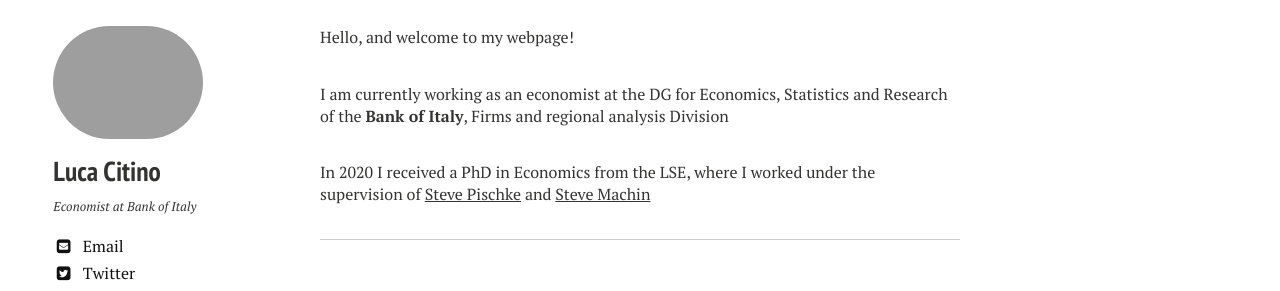
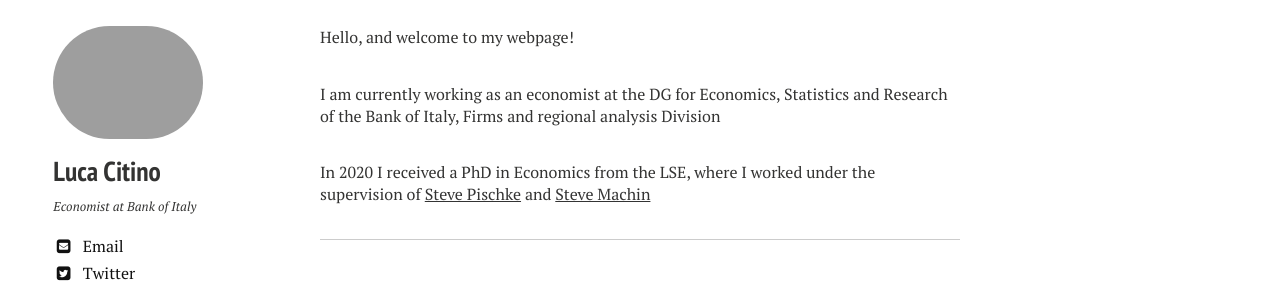
Before and after one commit to luca-citino/luca-citino.github.io, a Jekyll site: the page built from index.md, in a window 1280 px wide. Shown: the part 136-427 px from the top of the page. Built offline with Jekyll 4.4.1, drawn with Linux system fonts in a browser that asks for light colours; nearby versions of some CDN libraries; some web fonts are replaced.

```diff
--- a/index.md
+++ b/index.md
@@ -5,6 +5,6 @@ excerpt: "About Me..."
 
 Hello, and welcome to my webpage!
 
-I am currently working as an economist at the DG for Economics, Statistics and Research of the **Bank of Italy**, Firms and regional analysis Division
+I am currently working as an economist at the DG for Economics, Statistics and Research of the Bank of Italy, Firms and regional analysis Division
 
 In 2020 I received a PhD in Economics from the LSE, where I worked under the supervision of [Steve Pischke](https://personal.lse.ac.uk/pischke/) and [Steve Machin](https://personal.lse.ac.uk/machin/)
```
